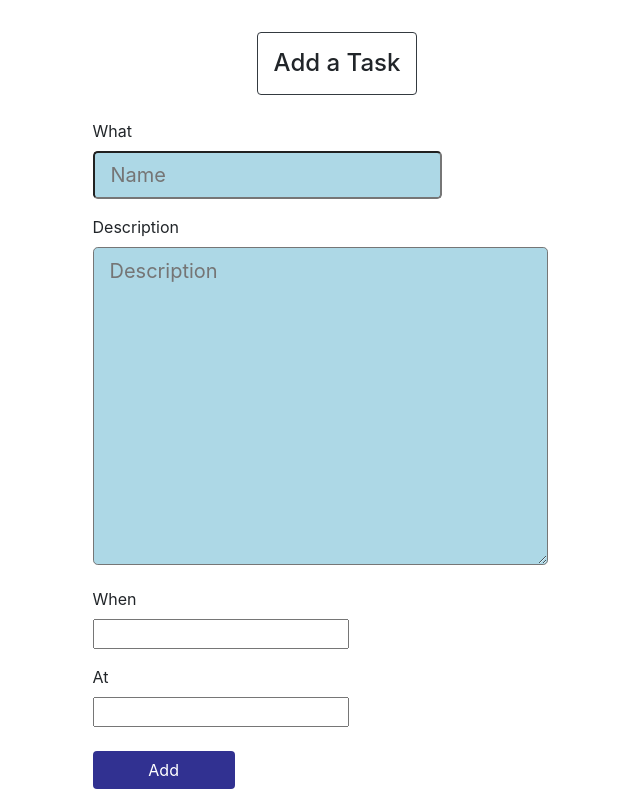
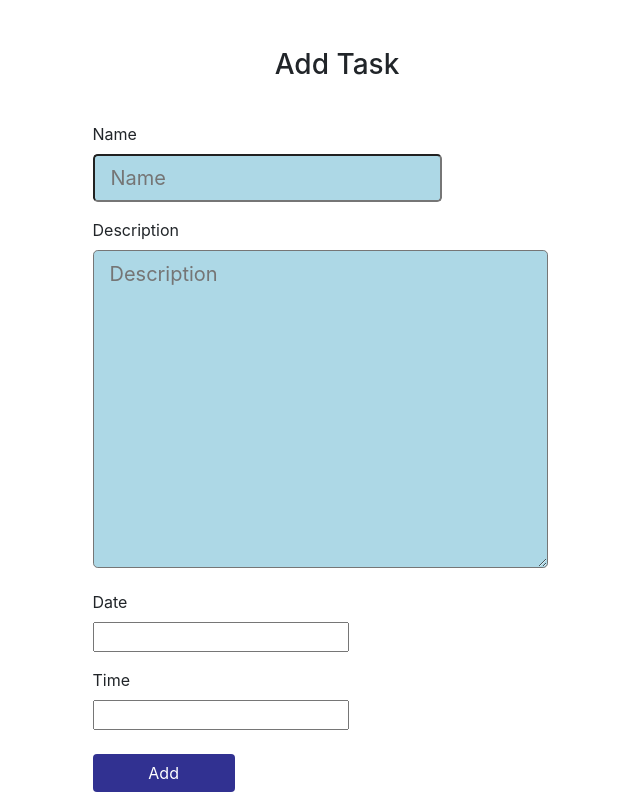
Before and after one commit to anton-mirazchiyski/TodoApp, a Django app: page /tasks/add/ in a window 1280 px wide. Shown: the part 139-947 px from the top of the page, without its empty margins (263-903 px from the left). Run offline with Django 4.2, Linux system fonts and the light colour scheme.

Commit message:
Some corrections

```diff
--- a/templates/base/base.html
+++ b/templates/base/base.html
@@ -12,6 +12,12 @@
     <script src="https://code.jquery.com/jquery-3.3.1.slim.min.js"
         integrity="sha384-q8i/X+965DzO0rT7abK41JStQIAqVgRVzpbzo5smXKp4YfRvH+8abtTE1Pi6jizo"
         crossorigin="anonymous"></script>
+    <script src="https://cdn.jsdelivr.net/npm/popper.js@1.14.7/dist/umd/popper.min.js"
+        integrity="sha384-UO2eT0CpHqdSJQ6hJty5KVphtPhzWj9WO1clHTMGa3JDZwrnQq4sF86dIHNDz0W1"
+        crossorigin="anonymous"></script>
+    <script src="https://cdn.jsdelivr.net/npm/bootstrap@4.3.1/dist/js/bootstrap.min.js"
+        integrity="sha384-JjSmVgyd0p3pXB1rRibZUAYoIIy6OrQ6VrjIEaFf/nJGzIxFDsf4x0xIM+B07jRM"
+        crossorigin="anonymous"></script>
     <title>Todo App</title>
 </head>
 <body>
@@ -23,11 +29,5 @@
         {% endblock %}
     </main>
     <footer></footer>
-<script src="https://cdn.jsdelivr.net/npm/popper.js@1.14.7/dist/umd/popper.min.js"
-        integrity="sha384-UO2eT0CpHqdSJQ6hJty5KVphtPhzWj9WO1clHTMGa3JDZwrnQq4sF86dIHNDz0W1"
-        crossorigin="anonymous"></script>
-<script src="https://cdn.jsdelivr.net/npm/bootstrap@4.3.1/dist/js/bootstrap.min.js"
-        integrity="sha384-JjSmVgyd0p3pXB1rRibZUAYoIIy6OrQ6VrjIEaFf/nJGzIxFDsf4x0xIM+B07jRM"
-        crossorigin="anonymous"></script>
 </body>
 </html>
--- a/todo_app/tasks/forms.py
+++ b/todo_app/tasks/forms.py
@@ -10,10 +10,10 @@ class TaskAddForm(forms.ModelForm):
         fields = ['name', 'description', 'due_date', 'time']
 
         labels = {
-                'name': 'What',
-                'due_date': 'When',
+                'name': 'Name',
+                'due_date': 'Date',
                 'description': 'Description',
-                'time': 'At'
+                'time': 'Time'
                  }
 
         widgets = {
--- a/todo_app/tasks/templates/tasks/task-add.html
+++ b/todo_app/tasks/templates/tasks/task-add.html
@@ -2,12 +2,12 @@
 
 {% block content %}
     <div class="d-flex justify-content-center p-3 mr-5 pr-5">
-        <h4 class="border border-dark rounded p-3">Add a Task</h4>
+        <h3 class="p-3">Add Task</h3>
     </div>
     <div class="d-flex justify-content-center">
         {{ form.media }}
         <form method="post" action="{% url 'tasks:add-task' %}">
-            <label class="form-label">What</label>
+            <label class="form-label">Name</label>
             <div class="form-group">
                 {{ form.name }}
             </div>
@@ -17,12 +17,12 @@
                 {{ form.description }}
             </div>
 
-            <label class="form-label">When</label>
+            <label class="form-label">Date</label>
             <div class="form-group">
                 {{ form.due_date }}
             </div>
 
-            <label class="form-label">At</label>
+            <label class="form-label">Time</label>
             <div class="form-group">
                 {{ form.time }}
             </div>
--- a/todo_app/tasks/templates/tasks/task-edit.html
+++ b/todo_app/tasks/templates/tasks/task-edit.html
@@ -12,7 +12,7 @@
         </div>
     {% else %}
          <div class="d-flex justify-content-center p-3 mr-5 pr-5">
-        <h4 class="border border-dark rounded p-3">Edit Task</h4>
+        <h3 class="p-3">Edit Task</h3>
     </div>
     {% endif %}
     <div class="d-flex justify-content-center">
--- a/todo_app/tasks/templates/tasks/tasks-catalogue.html
+++ b/todo_app/tasks/templates/tasks/tasks-catalogue.html
@@ -22,11 +22,11 @@
         {% endif %}
 
         {% if not number_of_due_date_tasks %}
-            <div class="float-right mt-1 mr-5 text-wrap" style="width: 13rem">
+            <div class="float-right h5 mt-1 mr-5 text-wrap" style="width: 13rem">
                 You have no unfinished tasks that are due date
             </div>
         {% else %}
-            <div class="float-right mt-1 mr-5 text-wrap" style="width: 13rem">
+            <div class="float-right h5 mt-1 mr-5 text-wrap" style="width: 13rem">
                 {% if number_of_due_date_tasks == 1 %}
                     You have <span class="text-danger">{{ number_of_due_date_tasks }}</span>
                     unfinished task that is due date
@@ -43,7 +43,7 @@
 
         {% for task in tasks %}
             <a class="text-decoration-none" href="{% url 'tasks:details-task' task.pk %}">
-                <div class="task mb-3 ml-3 mr-4 rounded
+                <div class="task p-1 mb-3 ml-3 mr-4 rounded
                 row border border-dark">
                     <div class="col pt-3">
                         {{ forloop.counter }}
```
